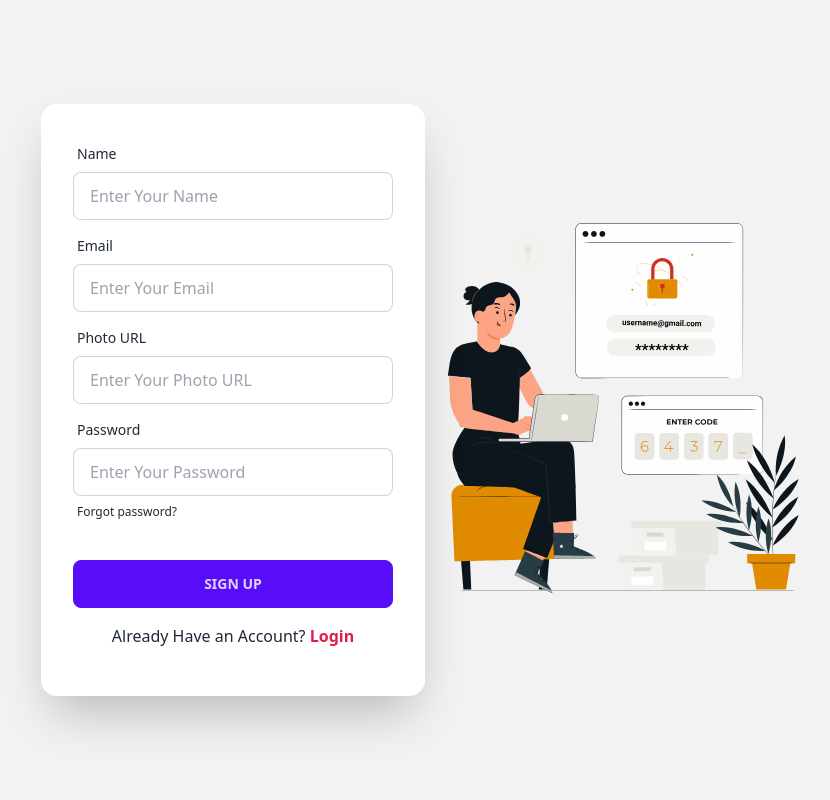
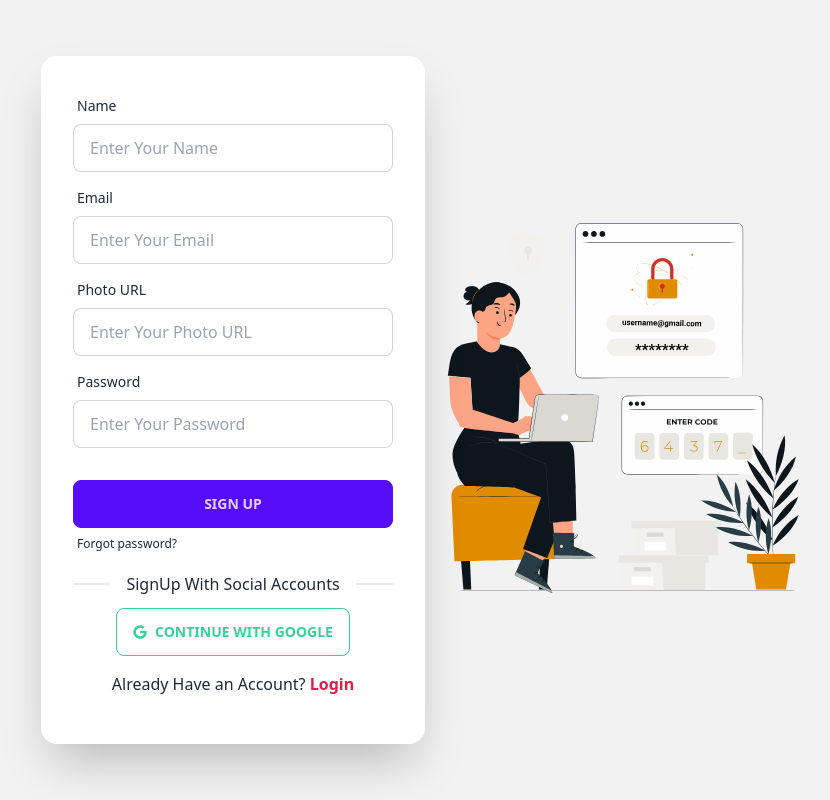
Before and after one commit to nazirmithu/drawWise-camp-client, a React (Vite) app: page /signup in a window 1280 px wide. Shown: the whole page, without its empty margins (212-1042 px from the left). Built offline with nearby package versions, Linux system fonts and the light colour scheme; no server answers.

Commit message:
set goolge popup login and signup page

```diff
--- a/src/Routes/PrivateRoute.jsx
+++ b/src/Routes/PrivateRoute.jsx
@@ -7,7 +7,12 @@ const PrivateRoute = ({ children }) => {
     const location = useLocation();
 
     if (loading) {
-        return <progress className="progress w-56"></progress>
+        return <div>
+            <span className="loading loading-bars loading-xs"></span>
+            <span className="loading loading-bars loading-sm"></span>
+            <span className="loading loading-bars loading-md"></span>
+            <span className="loading loading-bars loading-lg"></span>
+        </div>
     }
     if (user) {
         return children;
--- a/src/pages/Login/Login.jsx
+++ b/src/pages/Login/Login.jsx
@@ -5,6 +5,7 @@ import { useContext } from 'react';
 import { AuthContext } from '../../providers/AuthProvider';
 import Swal from 'sweetalert2'
 import { Link, useLocation, useNavigate } from 'react-router-dom';
+import GoogleLogin from '../Shared/GoogleLogin/GoogleLogin';
 
 const Login = () => {
     const { register, handleSubmit, formState: { errors } } = useForm();
@@ -58,13 +59,15 @@ const Login = () => {
                                 </label>
                                 <input type="password" placeholder="Enter Your Password" {...register("password", { required: true })} className="input input-bordered" />
                                 {errors.password && <span className="text-red-600">Password is required</span>}
+                            </div>
+                            <div className="form-control mt-6">
+                                <input className="btn btn-primary" type="submit" value="Login" />
                                 <label className="label">
                                     <a href="#" className="label-text-alt link link-hover">Forgot password?</a>
                                 </label>
-                            </div>
-                            <div className="form-control mt-6">
-                                <input className="btn btn-primary" type="submit" value="Login" />
-                                <p className='my-4 text-center'>New to DrawWiseCamp? <Link className='text-rose-600 font-bold' to='/signup'>Sign Up</Link></p>
+                                <div className="divider">Login With Social Accounts</div>
+                                <GoogleLogin></GoogleLogin>
+                                <p className='my-2 text-center'>New to DrawWiseCamp? <Link className='text-rose-600 font-bold' to='/signup'>Sign Up</Link></p>
                             </div>
                         </form>
                     </div>
--- a/src/pages/Shared/GoogleLogin/GoogleLogin.jsx
+++ b/src/pages/Shared/GoogleLogin/GoogleLogin.jsx
@@ -1,8 +1,27 @@
+import { useContext } from "react";
+import { AuthContext } from "../../../providers/AuthProvider";
+import { FaGoogle } from "react-icons/fa";
+import { useLocation, useNavigate } from "react-router-dom";
 
 const GoogleLogin = () => {
+    const { googleSignIn } = useContext(AuthContext);
+    const navigate = useNavigate();
+    const location = useLocation();
+    const from = location.state?.from?.pathname || '/'
+
+    const handleGooglePopup = () => {
+        googleSignIn()
+            .then(result => {
+                navigate(from, { replace: true })
+                console.log(result.user)
+            })
+            .catch(error => {
+                console.log(error)
+            })
+    }
     return (
-        <div>
-
+        <div className="text-center">
+            <button onClick={handleGooglePopup} className="btn btn-outline btn-success gap-2"><FaGoogle /> Continue with Google</button>
         </div>
     );
 };
--- a/src/pages/Shared/NavBar/NavBar.jsx
+++ b/src/pages/Shared/NavBar/NavBar.jsx
@@ -1,6 +1,7 @@
 import { useContext } from 'react';
 import { Link } from 'react-router-dom';
 import { AuthContext } from '../../../providers/AuthProvider';
+import { FaBookOpen } from 'react-icons/fa';
 
 const NavBar = () => {
     const { user, handleSignOut } = useContext(AuthContext);
@@ -16,7 +17,14 @@ const NavBar = () => {
         <li><Link to='/menu'>Instructors</Link></li>
         <li><Link to='/order/salad'>Classes</Link></li>
         <li><Link to='/order/salad'>Dashboard </Link></li>
-
+        <li>
+            <Link to='/'>
+                <button className="btn">
+                    <FaBookOpen/>
+                    <div className="badge badge-secondary">+0</div>
+                </button>
+            </Link>
+        </li>
 
         {
             user ? <>
--- a/src/pages/SignUp/SignUp.jsx
+++ b/src/pages/SignUp/SignUp.jsx
@@ -5,6 +5,7 @@ import { useContext } from 'react';
 import { AuthContext } from '../../providers/AuthProvider';
 import { Link, useNavigate } from 'react-router-dom';
 import Swal from 'sweetalert2';
+import GoogleLogin from '../Shared/GoogleLogin/GoogleLogin';
 const SignUp = () => {
     const { register, handleSubmit, reset, formState: { errors } } = useForm();
     const { createUser, profileUpdate } = useContext(AuthContext);
@@ -76,12 +77,14 @@ const SignUp = () => {
                             {errors.password?.type === 'required' && <p className="text-red-600">password is required</p>}
                             {errors.password?.type === 'minLength' && <p className="text-red-600">Password must be 6 characters</p>}
                             {errors.password?.type === 'pattern' && <p className="text-red-600">Password must one uppercase, one lowercase, one number, one special character</p>}
+                        </div>
+                        <div className="form-control mt-6">
+                            <input className="btn btn-primary" type="submit" value="Sign Up" />
                             <label className="label">
                                 <a href="#" className="label-text-alt link link-hover">Forgot password?</a>
                             </label>
-                        </div>
-                        <div className="form-control mt-6">
-                            <input className="btn btn-primary" type="submit" value="Sign Up" />
+                            <div className="divider">SignUp With Social Accounts</div>
+                            <GoogleLogin></GoogleLogin>
                             <p className='my-4 text-center'>Already Have an Account? <Link className='text-rose-600 font-bold' to='/login'>Login</Link></p>
                         </div>
                     </form>
```
